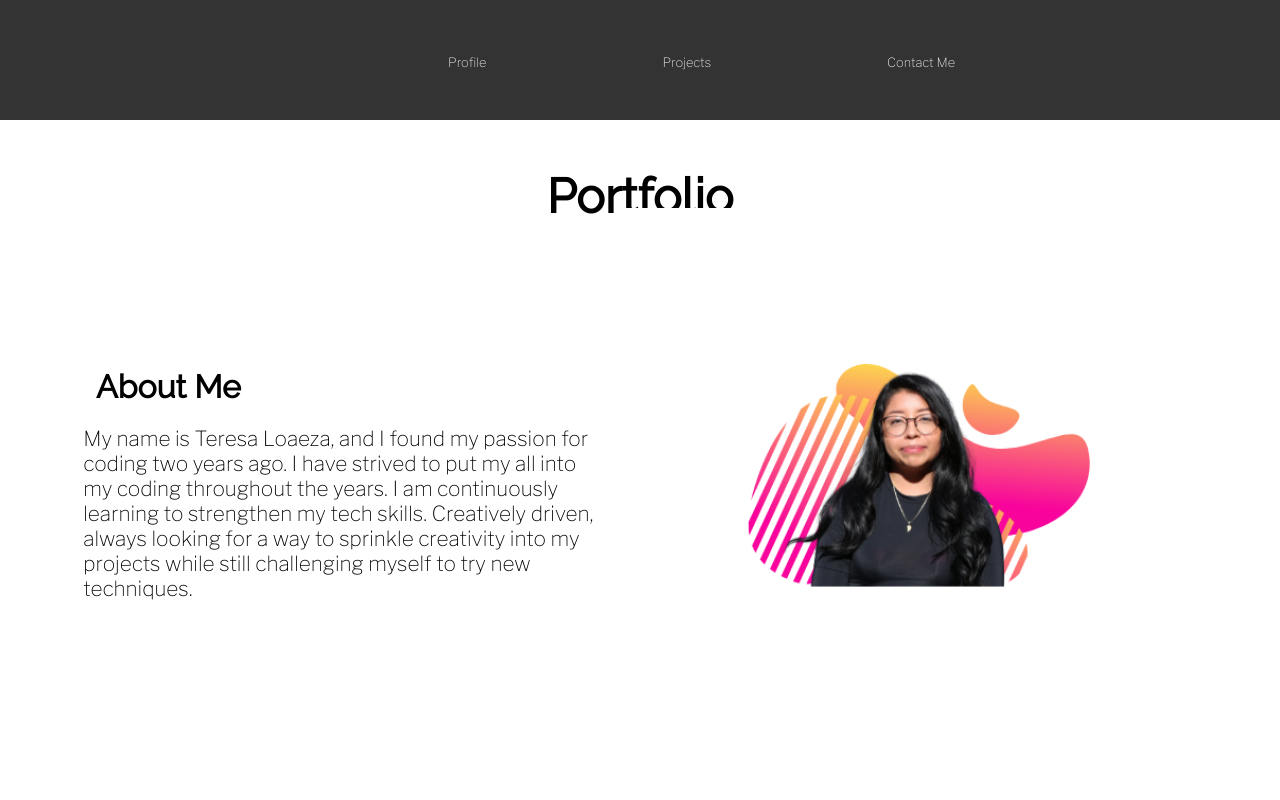
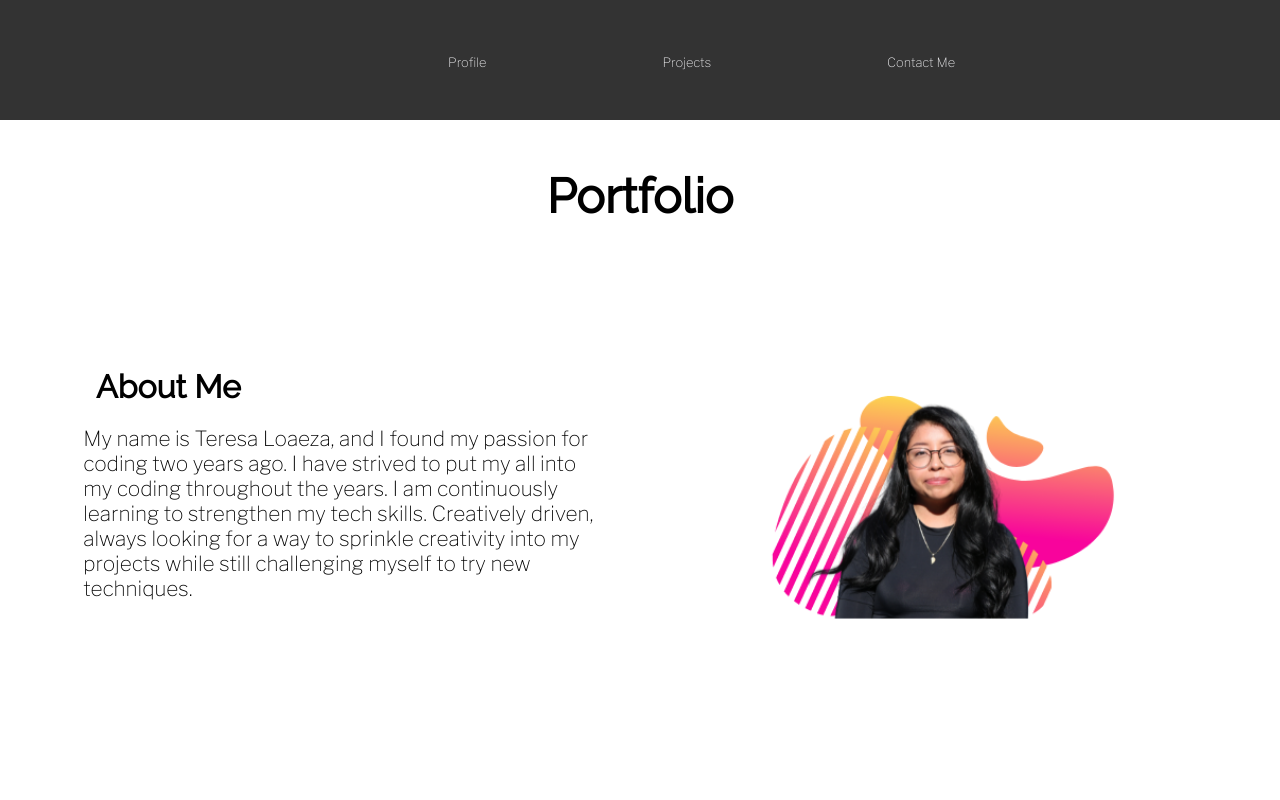
Before and after one commit to tloaeza0/myportfolio, a React (Create React App) app: page / in a window 1280 px wide. Shown: the top 800 px of the page. Built offline with nearby package versions, Linux system fonts and the light colour scheme.

Commit message:
fixed home page

```diff
--- a/src/App.css
+++ b/src/App.css
@@ -192,12 +192,12 @@ body {
   }
 
   .image1 {
-    background-color: white;
+    margin: 1em 0 0 0;
   }
   .image1 img {
     width: 530px;
     height: 530px;
-    margin: 1em 0 0 2em;
+    margin: -2em 0 0 2em;
   }
 
   .projects {
--- a/src/scss/profile.scss
+++ b/src/scss/profile.scss
@@ -142,11 +142,11 @@ body{
 
 }
 .image1{
-    background-color:white;
+    margin:1em 0 0 0;
     img{
         width:530px;
         height:530px;
-        margin: 1em 0 0 2em;
+        margin: -2em 0 0 2em;
     }
 }
 .projects{
```
Also changed, not shown: 1 other file (tests, documents, lock files or other folders).
